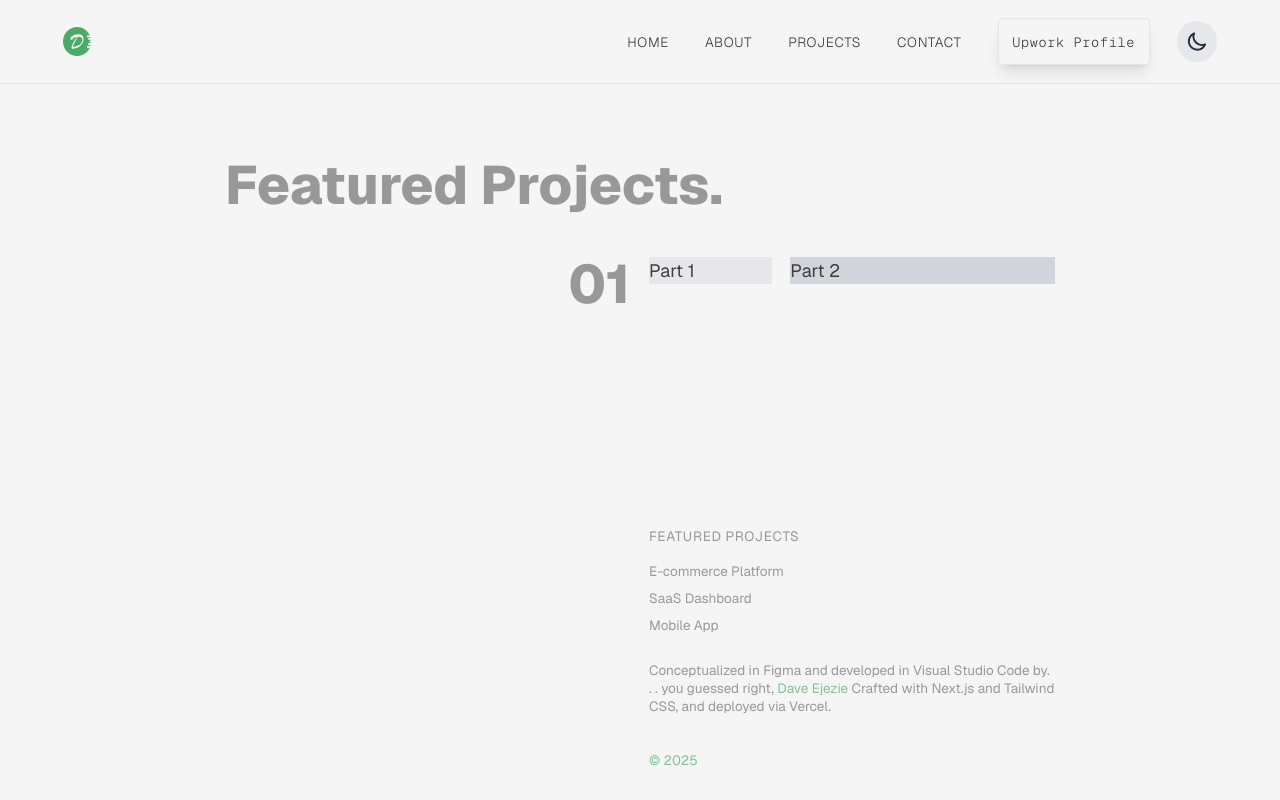
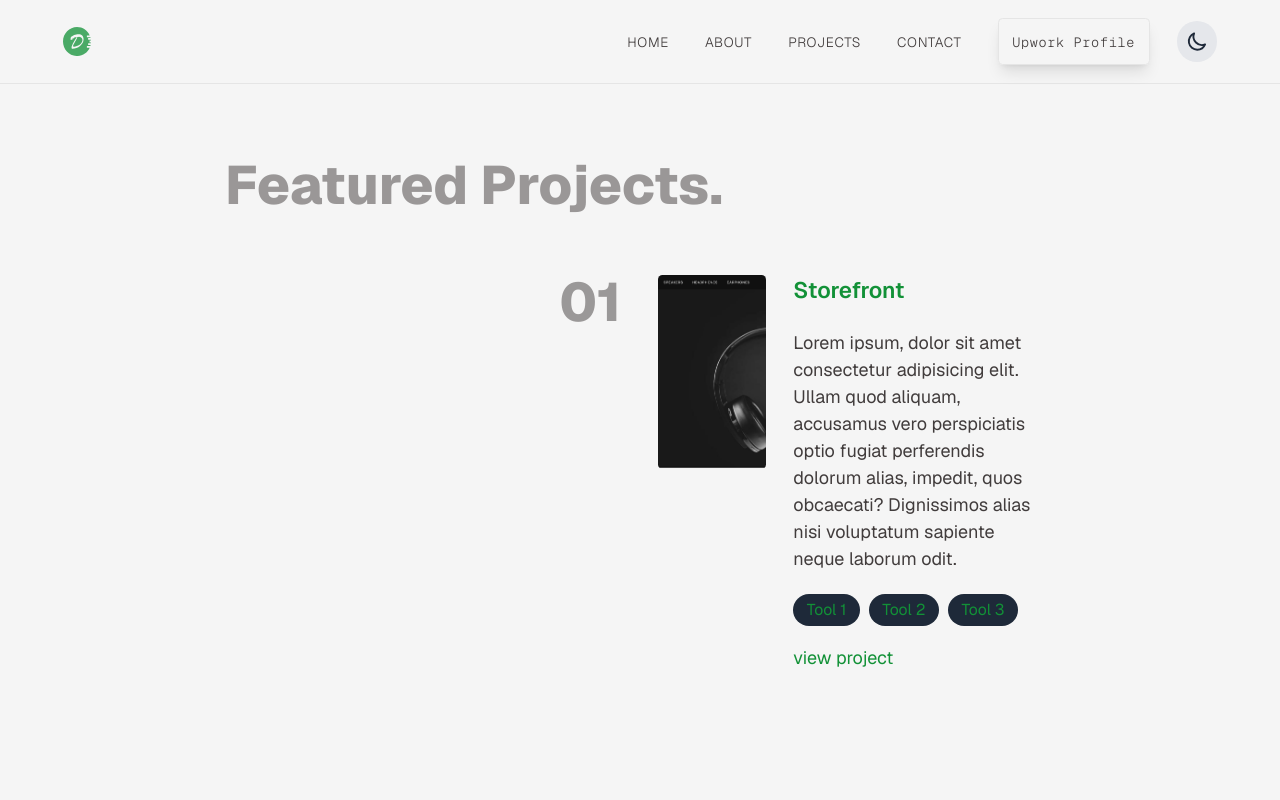
Before and after one commit to Davest9496/portfolio, a Next.js app: page /projects in a window 1280 px wide. Shown: the top 800 px of the page. Built offline with nearby package versions, Linux system fonts and the light colour scheme.

Commit message:
feat: modify projects page

```diff
--- /dev/null
+++ b/src/app/projects/metadata.ts
@@ -0,0 +1,21 @@
+// Add metadata for SEO
+export const metadata = {
+  title: "Featured Projects | Your Name - Software Developer",
+  description:
+    "Explore my featured software development projects showcasing skills in frontend and backend technologies.",
+  keywords:
+    "software developer, web development, frontend developer, backend developer, portfolio, projects",
+  openGraph: {
+    title: "Featured Projects | Your Name - Software Developer",
+    description:
+      "Explore my featured software development projects showcasing skills in frontend and backend technologies.",
+    images: [
+      {
+        url: "/og-image.jpg",
+        width: 1200,
+        height: 630,
+        alt: "Your Name - Software Developer Projects",
+      },
+    ],
+  },
+};
--- a/src/app/projects/page.tsx
+++ b/src/app/projects/page.tsx
@@ -1,32 +1,174 @@
-import Footer from '@/components/footer';
-import React from 'react';
+"use client"
 
-interface ProjectsProp {
+import Footer from "@/components/footer";
+import React from "react";
+import DATA from "@/assets/project-data/data";
+import Link from "next/link";
+import Image from "next/image";
+import { useEffect } from "react";
+import Socials from "@/components/socials";
+
+// TypeScript interface for project data
+interface ProjectData {
   id: number;
   title: string;
   image: string;
   details: string[];
-  tools: string[]
+  tools: string[];
 }
 
-function page() {
+function Page() {
+  // Add the fade-in animation styles when the component mounts
+  useEffect(() => {
+    // Check if the style element already exists
+    if (!document.getElementById("fadeInAnimationStyle")) {
+      const styleElement = document.createElement("style");
+      styleElement.id = "fadeInAnimationStyle";
+      styleElement.innerHTML = fadeInAnimation;
+      document.head.appendChild(styleElement);
+    }
+
+    return () => {
+      // Clean up the style element when the component unmounts
+      const styleElement = document.getElementById("fadeInAnimationStyle");
+      if (styleElement) {
+        document.head.removeChild(styleElement);
+      }
+    };
+  }, []);
+
   return (
-    <main className="px-50 mt-35">
-      <h1 className="capitalize text-theme text-5xl font-extrabold mb-10 opacity-50">
-        featured projects.
+    <main className="px-4 md:px-8 lg:px-16 xl:px-50 md:mt-16 lg:mt-35">
+      <h1 className="capitalize text-theme text-3xl md:text-4xl lg:text-5xl font-extrabold mb-6 md:mb-8 lg:mb-10 opacity-50">
+        Featured Projects.
       </h1>
-      <div className="grid grid-cols-4 gap-4">
-        <div className="col-span-2 text-right text-theme text-5xl font-extrabold opacity-50">01</div>
-        <div className="col-span-2">
-          <div className="grid grid-cols-3 gap-4">
-          <div className="bg-gray-200 col-span-1">Part 1</div>
-          <div className="bg-gray-300 col-span-2">Part 2</div>
+
+      {/* Map through the data and generate a section for each project */}
+      {DATA.map((project: ProjectData, index: number) => (
+        <div
+          key={project.id}
+          className={`mb-10 md:mb-24 lg:mb-20 ${
+            index !== DATA.length - 1
+              ? ""
+              : ""
+          } transition-all duration-500 ease-in-out transform hover:scale-[1.02] hover:bg-gray-900/30 rounded-lg p-4 opacity-0 animate-fadeIn`}
+          style={{ animationDelay: `${index * 200}ms` }}
+        >
+          {/* Mobile layout (stacked) */}
+          <div className="block md:hidden">
+            <div className="text-theme text-4xl font-extrabold opacity-50 mb-4">
+              {String(project.id).padStart(2, "0")}
+            </div>
+            <div className="mb-4 relative w-full" style={{ height: "40%" }}>
+              <Image
+                src={project.image}
+                alt={`${project.title} project screenshot`}
+                fill
+                className="object-cover rounded w-full"
+                priority
+              />
+            </div>
+            <div>
+              <h3 className="mb-3 text-highlight text-xl font-semibold capitalize">
+                {project.title}
+              </h3>
+              <p className="text-theme mb-4">{project.details[0]}</p>
+
+              {/* Tech stack buttons for mobile */}
+              <div className="flex flex-wrap gap-2 mb-4">
+                {project.tools.map((tool, i) => (
+                  <span
+                    key={`${project.id}-mobile-tool-${i}`}
+                    className="inline-block px-2 py-1 rounded-full bg-gray-800 text-highlight text-xs"
+                  >
+                    {tool}
+                  </span>
+                ))}
+              </div>
+
+              <Link
+                href={`/projects/${project.id}`}
+                className="text-highlight hover:underline inline-block"
+              >
+                view project
+              </Link>
+            </div>
           </div>
-          <Footer/>
+
+          {/* Tablet and desktop layout */}
+          <div className="hidden md:grid md:grid-cols-4 gap-4 lg:gap-8">
+            <div className="md:col-span-2 text-right text-theme text-4xl lg:text-5xl font-extrabold opacity-50">
+              {String(project.id).padStart(2, "0")}
+            </div>
+            <div className="md:col-span-2">
+              <div className="grid md:grid-cols-3 gap-4 lg:gap-6">
+                <div
+                  className="md:col-span-1 relative w-full"
+                  style={{ height: "40%" }}
+                >
+                  <Image
+                    src={project.image}
+                    alt={`${project.title} project screenshot`}
+                    fill
+                    className="object-cover rounded w-full"
+                    priority
+                  />
+                </div>
+                <div className="md:col-span-2 mb-6 md:mb-10 lg:mb-20">
+                  <h3 className="mb-3 md:mb-5 text-highlight text-lg md:text-xl font-semibold capitalize">
+                    {project.title}
+                  </h3>
+                  <p className="text-theme mb-3 md:mb-5">
+                    {project.details[0]}
+                  </p>
+
+                  {/* Tech stack buttons */}
+                  <div className="flex flex-wrap gap-2 mb-4">
+                    {project.tools.map((tool, i) => (
+                      <span
+                        key={`${project.id}-tool-${i}`}
+                        className="inline-block px-3 py-1 rounded-full bg-gray-800 text-highlight text-sm transition-colors duration-300 hover:bg-gray-700"
+                      >
+                        {tool}
+                      </span>
+                    ))}
+                  </div>
+
+                  <Link
+                    href={`/projects/${project.id}`}
+                    className="text-highlight hover:underline inline-block"
+                  >
+                    view project
+                  </Link>
+                </div>
+              </div>
+            </div>
+          </div>
         </div>
-      </div>
+      ))}
+      <Socials/>
+      <Footer />
+
     </main>
   );
 }
 
-export default page
+// Add custom animation to global styles
+const fadeInAnimation = `
+@keyframes fadeIn {
+  from {
+    opacity: 0;
+    transform: translateY(20px);
+  }
+  to {
+    opacity: 1;
+    transform: translateY(-10);
+  }
+}
+
+.animate-fadeIn {
+  animation: fadeIn 0.8s ease-out forwards;
+}
+`;
+
+export default Page;
--- a/src/assets/project-data/data.js
+++ b/src/assets/project-data/data.js
@@ -7,22 +7,40 @@ const DATA = [
     id: 1,
     title: "storefront",
     image: storefront.src,
-    details: ["Detail 1", "Detail 2", "Detail 3"],
+    details: [
+      "Lorem ipsum, dolor sit amet consectetur adipisicing elit. Ullam" +
+        " quod aliquam, accusamus vero perspiciatis optio fugiat" +
+        " perferendis dolorum alias, impedit, quos obcaecati? Dignissimos" +
+        " alias nisi voluptatum sapiente neque laborum odit.",
+      "Detail 2",
+      "Detail 3",
+    ],
     tools: ["Tool 1", "Tool 2", "Tool 3"],
   },
   {
     id: 2,
     title: "fyyur",
     image: fyyur.src,
-    details: ["Detail A", "Detail B", "Detail C"],
+    details: [
+      "Lorem ipsum, dolor sit amet consectetur adipisicing elit. Ullam" +
+        " quod aliquam, accusamus vero perspiciatis optio fugiat" +
+        " perferendis dolorum alias, impedit, quos obcaecati? Dignissimos" +
+        " alias nisi voluptatum sapiente neque laborum odit.",
+      "Detail C",
+    ],
     tools: ["Tool A", "Tool B", "Tool C"],
   },
   {
     id: 3,
     title: "image resizer",
     image: image_resizer.src,
-    details: ["Detail A", "Detail B", "Detail C"],
-    tools: ["Tool A", "Tool B", "Tool C"],
+    details: [
+      "Lorem ipsum, dolor sit amet consectetur adipisicing elit. Ullam" +
+        " quod aliquam, accusamus vero perspiciatis optio fugiat" +
+        " perferendis dolorum alias, impedit, quos obcaecati? Dignissimos" +
+        " alias nisi voluptatum sapiente neque laborum odit.",
+    ],
+    tools: ["Detail A", "Detail B", "Detail C"],
   },
 ];
 
--- a/src/components/footer.tsx
+++ b/src/components/footer.tsx
@@ -4,7 +4,7 @@ import Copyright from "./copyright";
 
 const Footer = () => {
   return (
-    <footer className="py-4 mt-50">
+    <footer className="py-4">
       <div className="mx-auto max-w-7xl opacity-50">
 
 
```
